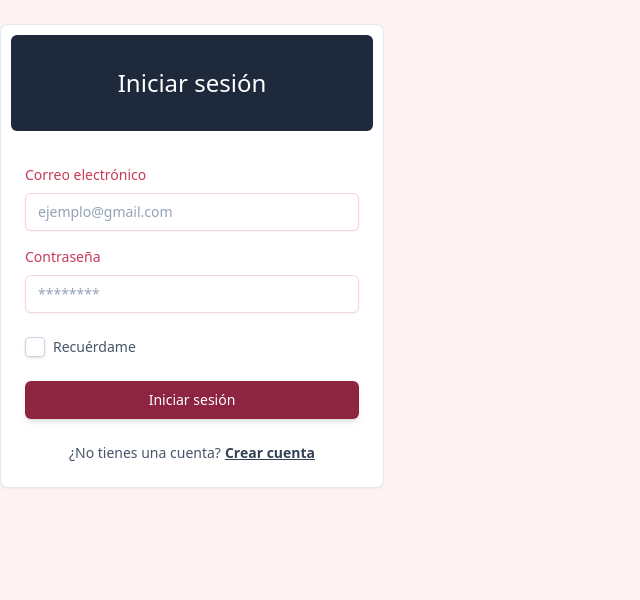
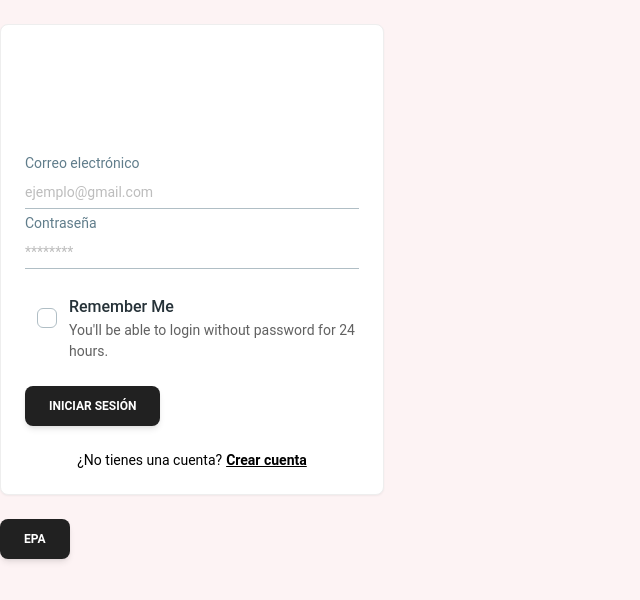
Before and after one commit to MrRedu/isena, a Next.js app: page / in a window 1280 px wide. Shown: the top 600 px of the page, without its empty margins (0-640 px from the left). Built offline with nearby package versions, Linux system fonts and the light colour scheme.

Commit message:
MaterialTailwind is here!

```diff
--- a/package.json
+++ b/package.json
@@ -10,6 +10,7 @@
     "format": "prettier --write ."
   },
   "dependencies": {
+    "@material-tailwind/react": "^2.1.10",
     "next": "14.2.15",
     "prop-types": "15.8.1",
     "react": "^18",
--- /dev/null
+++ b/src/app/MTailwind.jsx
@@ -0,0 +1,3 @@
+"use client";
+
+export * from '@material-tailwind/react'
--- a/src/app/components/organisms/forms/LoginForm.jsx
+++ b/src/app/components/organisms/forms/LoginForm.jsx
@@ -1,7 +1,6 @@
-import { Input } from "@/components/atoms/ui/forms/Input";
-import { Label } from "@/components/atoms/ui/forms/Label";
+// import { Input } from "@/components/atoms/ui/forms/Input";
 import { Hyperlink } from "@/components/atoms/ui/Hyperlink";
-import { Button } from "../../molecules/ui/Button";
+import { Input, Checkbox, Button, Typography } from "../../../MTailwind";
 
 export const LoginForm = () => {
   return (
@@ -12,59 +11,42 @@ export const LoginForm = () => {
 
       <div className="flex flex-col gap-4 p-6">
         <div className="w-full max-w-sm min-w-[200px]">
-          <Label htmlFor="email">{`Correo electrónico`}</Label>
           <Input
-            type="email"
             id="email"
             name="email"
+            type="email"
+            variant="static"
+            label="Correo electrónico"
             placeholder="ejemplo@gmail.com"
           />
         </div>
         <div className="w-full max-w-sm min-w-[200px]">
-          <Label htmlFor="password">
-            Contraseña
-          </Label>
           <Input
             id="password"
             name="password"
             type="password"
+            variant="static"
+            label="Contraseña"
             placeholder="********"
           />
         </div>
 
         <div className="inline-flex items-center mt-2">
-          <label
-            className="flex items-center cursor-pointer relative"
-            htmlFor="check-2"
-          >
-            <input
-              type="checkbox"
-              className="peer h-5 w-5 cursor-pointer transition-all appearance-none rounded shadow hover:shadow-md border border-slate-300 checked:bg-slate-800 checked:border-slate-800"
-              id="check-2"
-            />
-            <span className="absolute text-white opacity-0 pointer-events-none peer-checked:opacity-100 top-1/2 left-1/2 transform -translate-x-1/2 -translate-y-1/2">
-              <svg
-                xmlns="http://www.w3.org/2000/svg"
-                className="h-3.5 w-3.5"
-                viewBox="0 0 20 20"
-                fill="currentColor"
-                stroke="currentColor"
-                strokeWidth="1"
-              >
-                <path
-                  fillRule="evenodd"
-                  d="M16.707 5.293a1 1 0 010 1.414l-8 8a1 1 0 01-1.414 0l-4-4a1 1 0 011.414-1.414L8 12.586l7.293-7.293a1 1 0 011.414 0z"
-                  clipRule="evenodd"
-                ></path>
-              </svg>
-            </span>
-          </label>
-          <label
-            className="cursor-pointer ml-2 text-slate-600 text-sm"
-            htmlFor="check-2"
-          >
-            {`Recuérdame`}
-          </label>
+          <Checkbox
+            label={
+              <div>
+                <Typography color="blue-gray" className="font-medium">
+                  Remember Me
+                </Typography>
+                <Typography variant="small" color="gray" className="font-normal">
+                  You&apos;ll be able to login without password for 24 hours.
+                </Typography>
+              </div>
+            }
+            containerProps={{
+              className: "-mt-5",
+            }}
+          />
         </div>
 
       </div>
--- a/src/app/page.jsx
+++ b/src/app/page.jsx
@@ -1,9 +1,11 @@
 import { LoginForm } from "@/components/organisms/forms/LoginForm";
+import { Button } from "./MTailwind";
 
 export default function HomePage() {
   return (
     <div>
       <LoginForm />
+      <Button>Epa</Button>
     </div>
   )
 }
--- a/tailwind.config.js
+++ b/tailwind.config.js
@@ -1,5 +1,8 @@
 /** @type {import('tailwindcss').Config} */
-module.exports = {
+
+const withMT = require("@material-tailwind/react/utils/withMT");
+
+const config = {
   content: [
     './src/pages/**/*.{js,ts,jsx,tsx,mdx}',
     './src/components/**/*.{js,ts,jsx,tsx,mdx}',
@@ -26,3 +29,5 @@ module.exports = {
   },
   plugins: [],
 }
+
+module.exports = withMT(config)
```
Also changed, not shown: 1 other file (tests, documents, lock files or other folders).
